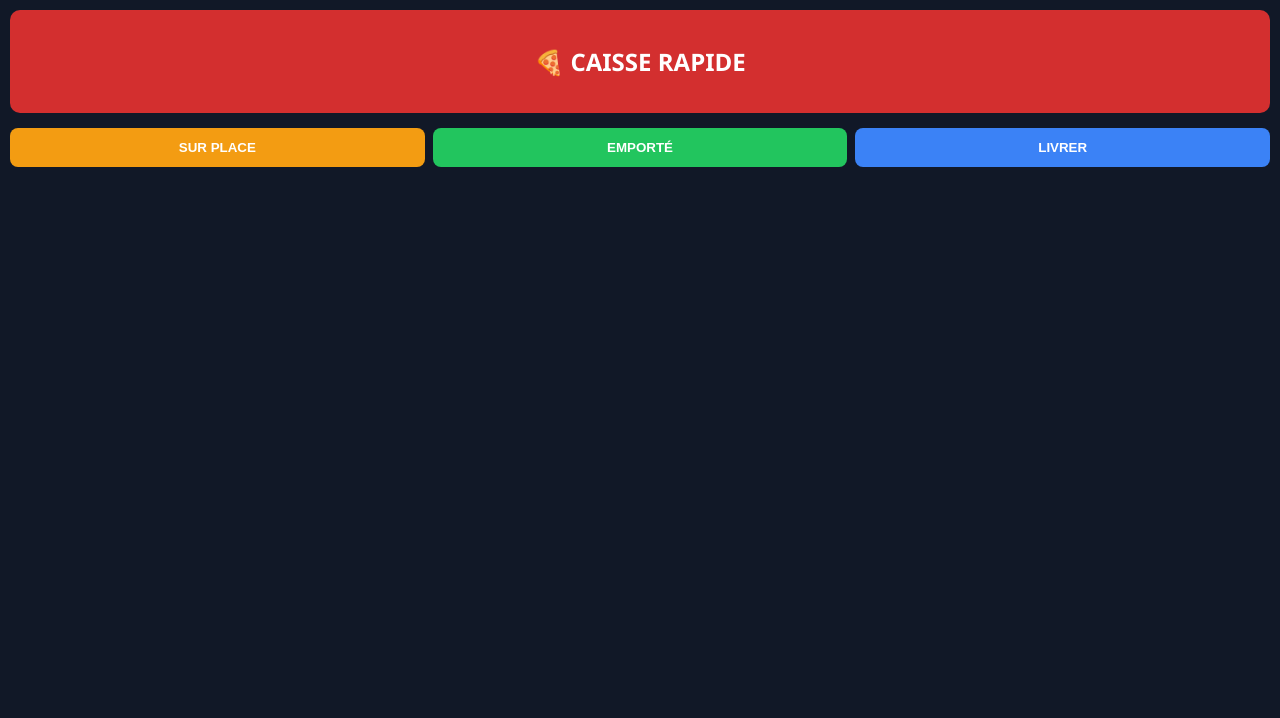
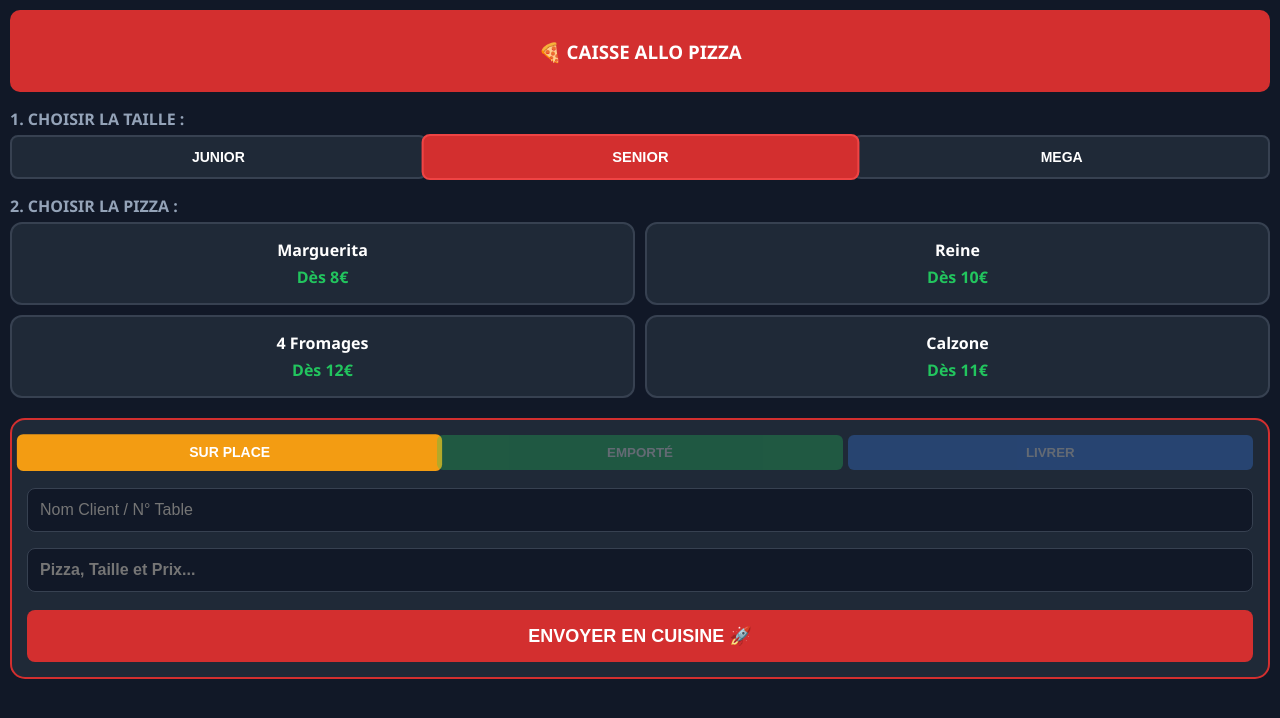
Before and after one commit to kamwagabriel/pizza-ia-pro, a Flask app: page /cashier in a window 1280 px wide. Shown: the top 718 px of the page. Run offline with Flask 3, Linux system fonts and the light colour scheme; some libraries are stand-ins or nearby versions.

Commit message:
Update cashier.html

```diff
--- a/templates/cashier.html
+++ b/templates/cashier.html
@@ -3,57 +3,116 @@
 <head>
     <meta charset="UTF-8">
     <meta name="viewport" content="width=device-width, initial-scale=1.0">
-    <title>🍕 CAISSE ALLO PIZZA</title>
+    <title>🍕 CAISSE PRO - TAILLES</title>
     <script src="https://cdnjs.cloudflare.com/ajax/libs/socket.io/4.0.1/socket.io.js"></script>
     <style>
-        body { font-family: 'Segoe UI', sans-serif; background: #111827; color: white; margin: 0; padding: 10px; }
-        .header { background: #d32f2f; padding: 15px; border-radius: 10px; text-align: center; margin-bottom: 15px; }
-        .tabs { display: flex; gap: 8px; margin-bottom: 15px; }
-        .tab { flex: 1; padding: 12px; border: none; border-radius: 8px; font-weight: bold; cursor: pointer; color: white; }
-        .card { background: #1f2937; padding: 15px; border-radius: 12px; margin-bottom: 15px; border: 1px solid #374151; }
-        input, textarea { width: 100%; padding: 12px; margin: 8px 0; border-radius: 8px; border: 1px solid #374151; background: #111827; color: white; font-size: 16px; box-sizing: border-box; }
-        .btn-send { background: #d32f2f; color: white; width: 100%; border: none; padding: 15px; border-radius: 8px; font-weight: bold; font-size: 18px; margin-top: 5px; }
-        .success-msg { text-align: center; color: #22c55e; font-weight: bold; padding: 20px; }
+        body { font-family: 'Segoe UI', sans-serif; background: #111827; color: white; margin: 0; padding: 10px; text-align: center; }
+        .header { background: #d32f2f; padding: 10px; border-radius: 10px; margin-bottom: 15px; }
+
+        /* SELECTEUR DE TAILLE */
+        .size-selector { display: flex; gap: 5px; margin-bottom: 15px; }
+        .size-btn { flex: 1; padding: 12px; border: 2px solid #374151; background: #1f2937; color: white; border-radius: 8px; cursor: pointer; font-weight: bold; font-size: 14px; transition: 0.2s; }
+        .size-btn.active { border-color: #ef4444; background: #d32f2f; transform: scale(1.05); }
+
+        /* GRILLE PIZZAS */
+        .menu-grid { display: grid; grid-template-columns: 1fr 1fr; gap: 10px; margin-bottom: 20px; }
+        .pizza-btn { background: #1f2937; border: 2px solid #374151; color: white; padding: 15px; border-radius: 12px; cursor: pointer; }
+        .pizza-btn:active { transform: scale(0.95); }
+        .pizza-price { color: #22c55e; font-weight: bold; display: block; margin-top: 5px; }
+
+        .order-zone { background: #1f2937; padding: 15px; border-radius: 15px; border: 2px solid #d32f2f; }
+        .type-selector { display: flex; gap: 5px; margin-bottom: 10px; }
+        .type-btn { flex: 1; padding: 10px; border: none; border-radius: 6px; color: white; font-weight: bold; opacity: 0.3; }
+        .type-btn.active { opacity: 1; transform: scale(1.05); }
+
+        input { width: 100%; padding: 12px; margin: 8px 0; border-radius: 8px; border: 1px solid #374151; background: #111827; color: white; box-sizing: border-box; font-size: 16px; }
+        .btn-send { background: #d32f2f; color: white; width: 100%; border: none; padding: 15px; border-radius: 8px; font-weight: bold; font-size: 18px; margin-top: 10px; cursor: pointer; }
     </style>
 </head>
 <body>
-    <div class="header"><h2>🍕 CAISSE RAPIDE</h2></div>
-    <div class="tabs">
-        <button class="tab" style="background:#f39c12" onclick="add('place')">SUR PLACE</button>
-        <button class="tab" style="background:#22c55e" onclick="add('emporte')">EMPORTÉ</button>
-        <button class="tab" style="background:#3b82f6" onclick="add('livraison')">LIVRER</button>
+    <div class="header"><h3>🍕 CAISSE ALLO PIZZA</h3></div>
+
+    <p style="text-align:left; margin-bottom:5px; font-weight:bold; color:#94a3b8;">1. CHOISIR LA TAILLE :</p>
+    <div class="size-selector">
+        <button id="size-Junior" class="size-btn" onclick="setSize('Junior', 0)">JUNIOR</button>
+        <button id="size-Senior" class="size-btn active" onclick="setSize('Senior', 3)">SENIOR</button>
+        <button id="size-Mega" class="size-btn" onclick="setSize('Mega', 7)">MEGA</button>
     </div>
-    <div id="main"></div>
+
+    <p style="text-align:left; margin-bottom:5px; font-weight:bold; color:#94a3b8;">2. CHOISIR LA PIZZA :</p>
+    <div class="menu-grid">
+        <div class="pizza-btn" onclick="selectPizza('Marguerita', 8)">
+            <b>Marguerita</b><span class="pizza-price">Dès 8€</span>
+        </div>
+        <div class="pizza-btn" onclick="selectPizza('Reine', 10)">
+            <b>Reine</b><span class="pizza-price">Dès 10€</span>
+        </div>
+        <div class="pizza-btn" onclick="selectPizza('4 Fromages', 12)">
+            <b>4 Fromages</b><span class="pizza-price">Dès 12€</span>
+        </div>
+        <div class="pizza-btn" onclick="selectPizza('Calzone', 11)">
+            <b>Calzone</b><span class="pizza-price">Dès 11€</span>
+        </div>
+    </div>
+
+    <div class="order-zone">
+        <div class="type-selector">
+            <button id="btn-place" class="type-btn active" style="background:#f39c12" onclick="setType('place')">SUR PLACE</button>
+            <button id="btn-emporte" class="type-btn" style="background:#22c55e" onclick="setType('emporte')">EMPORTÉ</button>
+            <button id="btn-livraison" class="type-btn" style="background:#3b82f6" onclick="setType('livraison')">LIVRER</button>
+        </div>
+
+        <input type="text" id="nom" placeholder="Nom Client / N° Table">
+        <input type="text" id="p_display" placeholder="Pizza, Taille et Prix..." readonly style="color:#fbbf24; font-weight:bold;">
+        <input type="text" id="adresse" placeholder="Adresse de livraison..." style="display:none;">
+
+        <input type="hidden" id="p_val">
+        <input type="hidden" id="t_val">
+
+        <button class="btn-send" onclick="envoyer()">ENVOYER EN CUISINE 🚀</button>
+    </div>
 
 <script>
     const socket = io();
-    function add(type) {
-        const id = Date.now();
-        const html = `
-            <div class="card" id="c-${id}">
-                <h3 style="margin:0; color:${type==='place'?'#f39c12':type==='emporte'?'#22c55e':'#3b82f6'}">${type.toUpperCase()}</h3>
-                <input type="text" id="n-${id}" placeholder="Nom ou Table">
-                <textarea id="p-${id}" placeholder="Pizzas..." rows="2"></textarea>
-                <input type="text" id="e-${id}" placeholder="Boissons/Desserts">
-                <input type="number" id="t-${id}" placeholder="Prix Total (€)">
-                ${type==='livraison' ? `<input type="text" id="a-${id}" placeholder="Adresse complète">` : ''}
-                <button class="btn-send" onclick="send('${id}','${type}')">ENVOYER EN CUISINE 🚀</button>
-            </div>`;
-        document.getElementById('main').insertAdjacentHTML('afterbegin', html);
+    let currentType = 'place';
+    let currentSize = 'Senior';
+    let extraPrice = 3;
+
+    function setSize(s, priceAdd) {
+        currentSize = s;
+        extraPrice = priceAdd;
+        document.querySelectorAll('.size-btn').forEach(b => b.classList.remove('active'));
+        document.getElementById('size-'+s).classList.add('active');
+        // On ne reset pas la pizza, on met à jour le prix si une pizza était déjà sélectionnée
+        const currentPizzaName = document.getElementById('p_val').value.split(' ')[0];
+        if(currentPizzaName) {
+             // On peut simuler un clic pour recalculer
+        }
     }
-    function send(id, type) {
+
+    function setType(t) {
+        currentType = t;
+        document.querySelectorAll('.type-btn').forEach(b => b.classList.remove('active'));
+        document.getElementById('btn-'+t).classList.add('active');
+        document.getElementById('adresse').style.display = (t === 'livraison') ? 'block' : 'none';
+    }
+
+    function selectPizza(name, basePrice) {
+        let finalPrice = basePrice + extraPrice;
+        document.getElementById('p_display').value = `${name} [${currentSize.toUpperCase()}] - ${finalPrice}€`;
+        document.getElementById('p_val').value = `${name} (${currentSize})`;
+        document.getElementById('t_val').value = finalPrice;
+    }
+
+    function envoyer() {
+        const nom = document.getElementById('nom').value || "Client";
+        const pizza = document.getElementById('p_val').value;
+        const total = document.getElementById('t_val').value;
+
+        if(!pizza) return alert("⚠️ Choisis d'abord une pizza !");
+
         const data = {
-            id: id, type: type,
-            nom: document.getElementById(`n-${id}`).value,
-            pizza: document.getElementById(`p-${id}`).value,
-            extra: document.getElementById(`e-${id}`).value,
-            total: document.getElementById(`t-${id}`).value || "0",
-            adresse: type==='livraison' ? document.getElementById(`a-${id}`).value : 'N/A'
-        };
-        socket.emit('new_order', data);
-        document.getElementById(`c-${id}`).innerHTML = "<div class='success-msg'>✅ COMMANDE ENVOYÉE !</div>";
-        setTimeout(() => document.getElementById(`c-${id}`).remove(), 1000);
-    }
-</script>
-</body>
-</html>
+            id: Date.now(),
+            type: currentType,
+            nom: nom,
+            pizza
```
